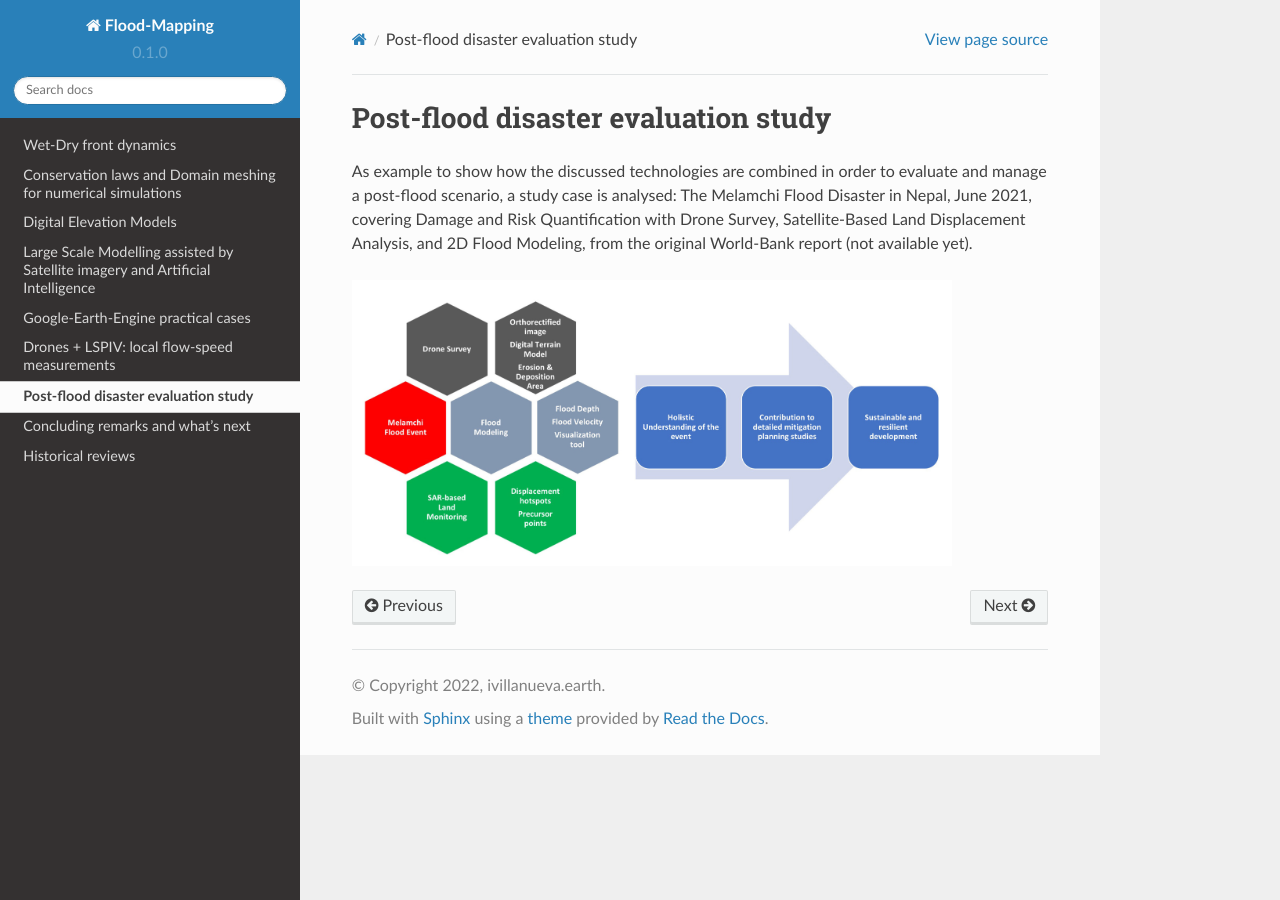
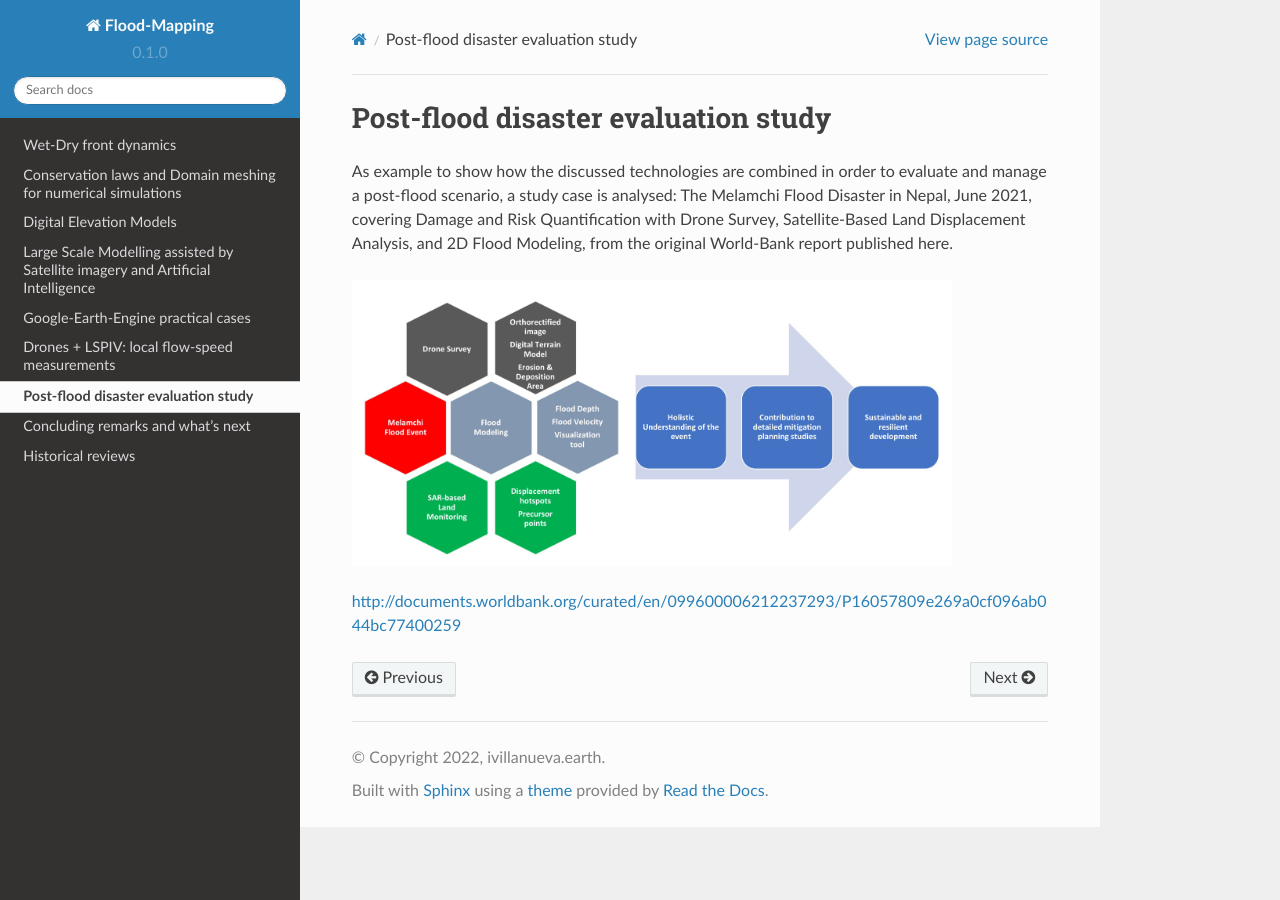
Before and after one commit to ivillamadrid/FloodMapping, a Sphinx documentation site: the page built from docs/source/postflood_eval.rst, in a window 1280 px wide. Built offline with Sphinx 7.4.7 and the Read the Docs theme 2.0.0, drawn with Linux system fonts in a browser that asks for light colours.

Commit message:
Update postflood_eval.rst

```diff
--- a/docs/source/postflood_eval.rst
+++ b/docs/source/postflood_eval.rst
@@ -1,8 +1,11 @@
 Post-flood disaster evaluation study
 ------------------------------------
 As example to show how the discussed technologies are combined in order to evaluate and manage a post-flood scenario, a study case is analysed:
-The Melamchi Flood Disaster in Nepal, June 2021, covering Damage and Risk Quantification with Drone Survey, Satellite-Based Land Displacement Analysis, and 2D Flood Modeling, from the original World-Bank report (not available yet).
+The Melamchi Flood Disaster in Nepal, June 2021, covering Damage and Risk Quantification with Drone Survey, Satellite-Based Land Displacement Analysis, and 2D Flood Modeling, from the original World-Bank report published here.
 
 .. image:: Melamchi_Post-Flood.png
   :width: 600
   :alt: Melamchi.
+
+
+http://documents.worldbank.org/curated/en/099600006212237293/P16057809e269a0cf096ab044bc77400259
```
